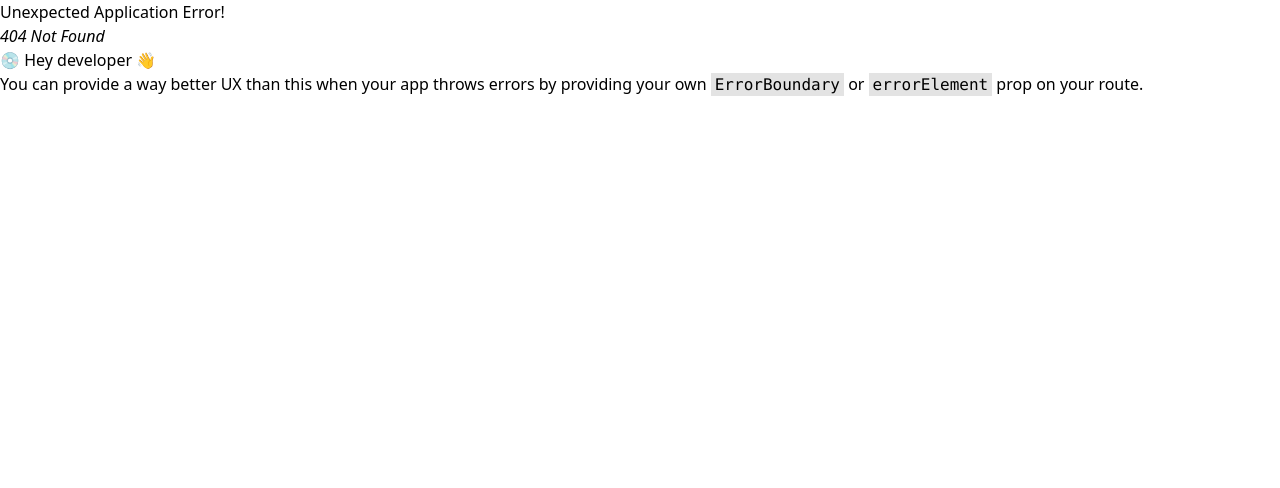
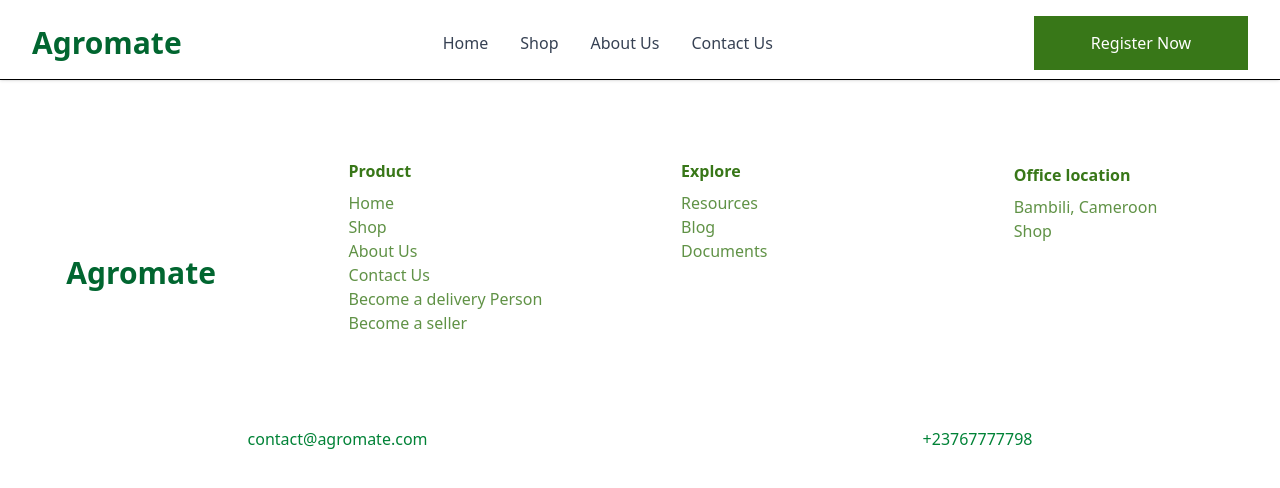
Before and after one commit to bel-konseh/AgroMate, a React (Vite) app: page /addproducts/1 in a window 1280 px wide. Before the commit this address had no page. Shown: the top 488 px of the page. Built offline with nearby package versions, Linux system fonts and the light colour scheme.

Commit message:
created routes for the add product page

```diff
--- a/src/App.tsx
+++ b/src/App.tsx
@@ -13,6 +13,7 @@ import FarmerDashboardPage from "./components/farmer/FarmerDashboard"
 import BuyerDashboardPage from "./components/buyer/BuyerDashboard"
 import DeliveryDashboardPage from "./components/delivery/DeliveryDashboard"
 import OrdersPage from "./pages/dashboard/OrdersPage"
+import AddProducts from "./components/farmer/AddProducts"
 
 const App = ()=>{
 
@@ -35,6 +36,10 @@ const App = ()=>{
         <Route path="dashboard/delivery" element={<DeliveryDashboardPage />} />
         <Route path="dashboard/orders" element={<OrdersPage />} />
 
+        {/* routes for products */}
+        <Route path="addproducts" element={<AddProducts />} />
+        <Route path="addproducts/:id" element={<AddProducts />} />
+
       </Route>
     )
   )
--- /dev/null
+++ b/src/components/farmer/AddProducts.tsx
@@ -0,0 +1,9 @@
+// import React from 'react'
+
+const AddProducts = () => {
+  return (
+    <div>AddProducts</div>
+  )
+}
+
+export default AddProducts
--- a/src/components/farmer/FarmerDashboard.tsx
+++ b/src/components/farmer/FarmerDashboard.tsx
@@ -3,6 +3,7 @@ import { Plus } from 'lucide-react'; // Changed back to Plus for Add Product
 import DashboardLayout from '../../components/dashboard/DashboardLayout';
 import Button from '../../components/common/Button';
 import { formatCurrency } from '../../utils/helpers';
+import { Link } from 'react-router-dom';
 
 interface Product {
   id: string;
@@ -103,7 +104,7 @@ const FarmerDashboardPage: React.FC = () => {
                     leftIcon={<Plus className="h-6 w-6" />} // CORRECTED ICON
                     className="w-full bg-gradient-to-r from-green-700 to-lime-500 text-white py-3 text-lg font-semibold h-14"
                 >
-                    Add Product
+                    <Link to="/addproducts">Add Product</Link>
                 </Button>
             </div>
 
@@ -111,7 +112,7 @@ const FarmerDashboardPage: React.FC = () => {
 
         {/* All Products Table Header */}
         <div className="pt-4">
-            <h3 className="text-lg font-semibold text-gray-900">All Products</h3> {/* CORRECTED LABEL */}
+            <h3 className="text-lg font-semibold text-gray-900">All Products</h3>
         </div>
 
         {/* All Products Table */}
```
Also changed, not shown: src/components/farmer/Addproducts.tsx (deleted).
